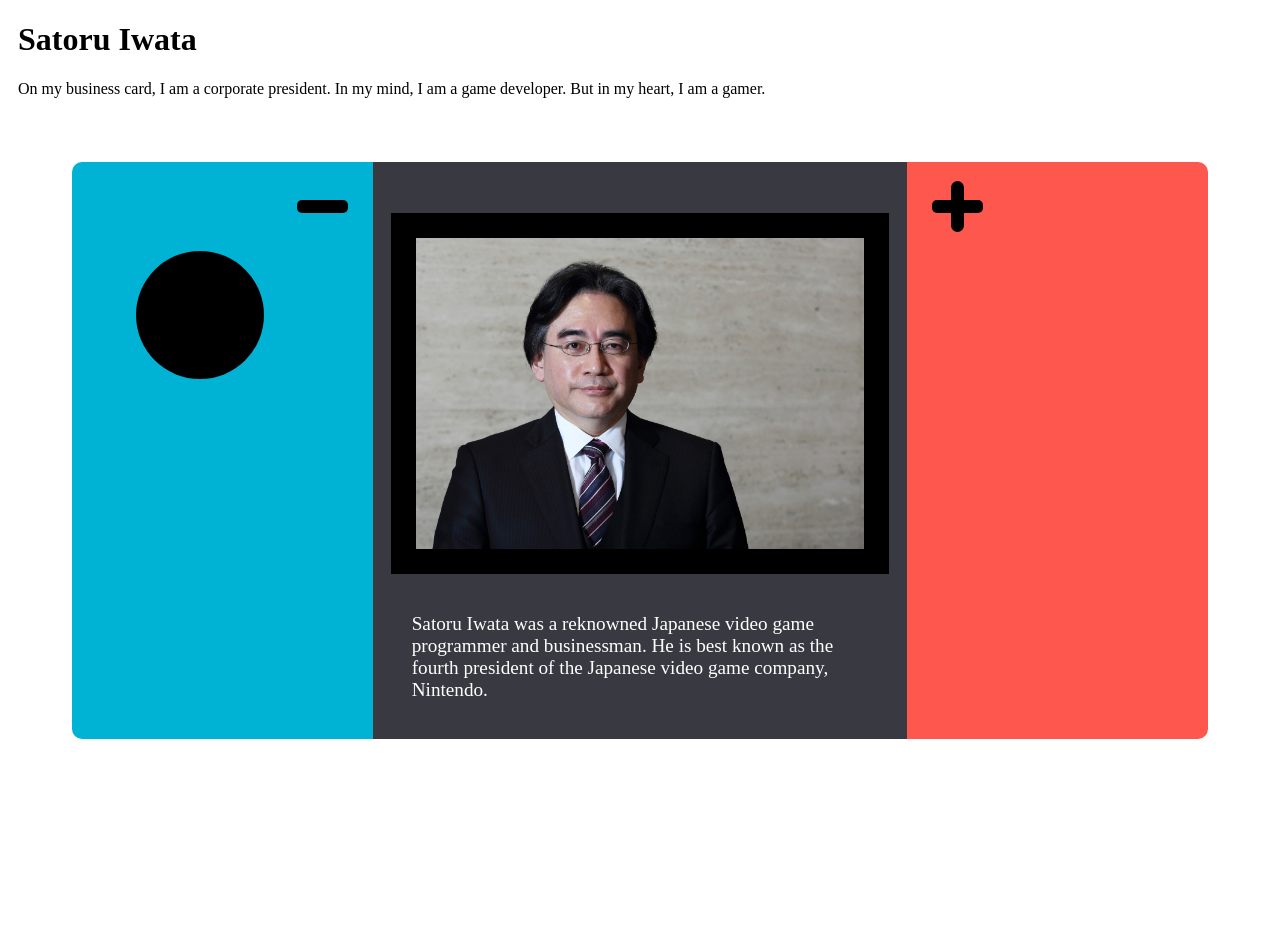
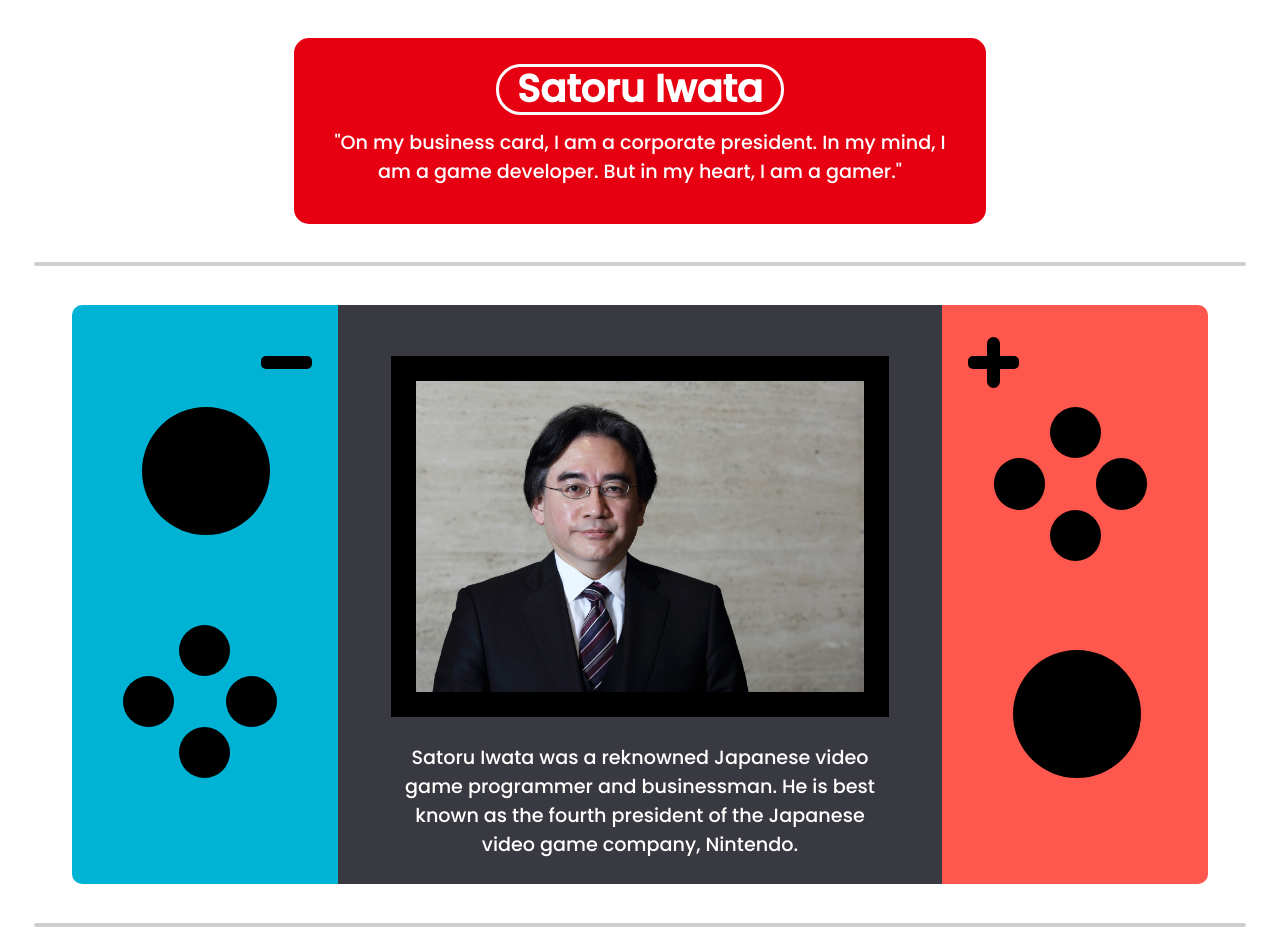
Before and after one commit to theargodarkness/satoru_iwata_tribute_page, a plain HTML site: page index.html in a window 1280 px wide. Before the commit the page ends 803 px from the top, so only its background shows below. Drawn offline with Linux system fonts and the light colour scheme.

Commit message:
Added components to Nintendo Switch picture housing graphic. Formatted and styled title card per Nintendo aesthetic.

```diff
--- a/index.html
+++ b/index.html
@@ -6,18 +6,24 @@
     <meta name="viewport" content="width=device-width, initial-scale=1.0">
     <title>Satoru Iwata Tribute Page</title>
     <link rel="stylesheet" type="text/css" href="resources/css/index.css">
+    <link rel="preconnect" href="https://fonts.gstatic.com">
+    <link href="https://fonts.googleapis.com/css2?family=Poppins:wght@500&display=swap" rel="stylesheet">
 </head>
 <body>
     <main id="main">
         <div id="title-div">
             <h1 id="title">Satoru Iwata</h1>
-            <p>On my business card, I am a corporate president. In my mind, I am a game developer. But in my heart, I am a gamer.</p>
+            <p id="quote">"On my business card, I am a corporate president. In my mind, I am a game developer. But in my heart, I am a gamer."</p>
         </div>
+        <div class="divider"></div>
         <div class="flexbox-container">
             <div class="left-joycon">
+                <div class="minus-button"></div>
+                <div class="left-analog-stick"></div>
                 <div class="left-joycon-buttons">
-                    <div class="minus-button"></div>
-                    <div class="left-analog-stick"></div>
+                        <div class="up-button"></div>
+                        <div class="side-buttons"></div>
+                        <div class="down-button"></div>
                 </div>
             </div>
             <figure id="img-div">
@@ -28,14 +34,19 @@
                 </figcaption>
             </figure>
             <div class="right-joycon">
+                    <div class="plus-button"></div>
+                    <div class="right-analog-stick"></div>
                 <div class="right-joycon-buttons">
-                    <div class="plus-button"></div>
-
+                        <div class="up-button"></div>
+                        <div class="side-buttons"></div>
+                        <div class="down-button"></div>
+                </div>
                 </div>
             </div>
         </div>
+        <div class="divider"></div>
         <section id="tribute-info">
-            <h2 id=""
+            <h2 id=""></h2>
         </section>
 
     </main>
--- a/resources/css/index.css
+++ b/resources/css/index.css
@@ -1,5 +1,37 @@
+#title {
+    border-radius: 25px;
+    border-style: solid;
+    border-color: white;
+    display: block;
+    margin: 0px auto;
+    line-height: 3.5vw;
+    width: 22vw;
+}
+
+.divider {
+    border-style: solid;
+    border-color: hsl(0, 0%, 81%);
+    margin: 0px 2vw;
+    border-width: 0.2vw;
+    border-radius: 15px;
+}
+
+#quote {
+    font-weight: 500;
+    margin: 1vw;
+}
+
 #title-div {
-    margin: 10px;
+    background: #E60012;
+    border-radius: 15px;
+    color: white;
+    font-family: 'Poppins', sans-serif;
+    font-size: 1.5vw;
+    text-align: center;
+    width: 50vw;
+    display: block;
+    margin: 3vw auto;
+    padding: 2vw;
 }
 
 #image {
@@ -22,15 +54,17 @@
 }
 
 #img-caption {
-    padding: 3vw;
+    padding: 2vw 4vw;
+    text-align: center;
     font-size: 1.5vw;
-    text-align: left;
+    font-family: 'Poppins', sans-serif;
+
     color: white;
 }
 
 .flexbox-container {
     display: flex;
-    margin: 5vw 5vw;
+    margin: 3vw 5vw;
 }
 
 .left-joycon {
@@ -44,7 +78,7 @@
 .minus-button {
     border-radius: 5px;
     float: right;
-    margin-top: 3vw;
+    margin-top: 4vw;
     margin-right: 2vw;
     background: black;
     color: white;
@@ -54,12 +88,54 @@
 
 .left-analog-stick {
     position: absolute;
-    margin-left: 5vw;
-    margin-top: 7vw;
+    margin-left: 5.5vw;
+    margin-top: 8vw;
     border-radius: 50%;
     background-color: black;
     height: 10vw;
     width: 10vw;
+}
+
+.left-joycon-buttons {
+    margin-top: 25vw;
+    flex-direction: column;
+}
+
+.up-button {
+    display: block;
+    margin: auto;
+    border-radius: 50%;
+    background-color: black;
+    height: 4vw;
+    width: 4vw;
+}
+
+.side-buttons {
+    display: block;
+    margin-left: 4vw;
+    border-radius: 50%;
+    background-color: black;
+    height: 4vw;
+    width: 4vw;
+}
+
+.side-buttons::before {
+    content: "";
+    position: absolute;
+    height: 4vw;
+    width: 4vw;
+    border-radius: 50%;
+    background-color: black;
+    margin-left: 8vw;
+}
+
+.down-button {
+    display: block;
+    margin: auto;
+    border-radius: 50%;
+    background-color: black;
+    height: 4vw;
+    width: 4vw;
 }
 
 .right-joycon {
@@ -74,7 +150,7 @@
     border-radius: 5px;
     float: left;
     margin-left: 2vw;
-    margin-top: 3vw;
+    margin-top: 4vw;
     background: black;
     color: white;
     width: 4vw;
@@ -91,3 +167,18 @@
     height: 4vw;
     background: black;
 }
+
+.right-analog-stick {
+    position: absolute;
+    margin-left: 5.5vw;
+    margin-top: 27vw;
+    border-radius: 50%;
+    background-color: black;
+    height: 10vw;
+    width: 10vw;
+}
+
+.right-joycon-buttons {
+    margin-top: 8vw;
+    flex-direction: column;
+}
```
